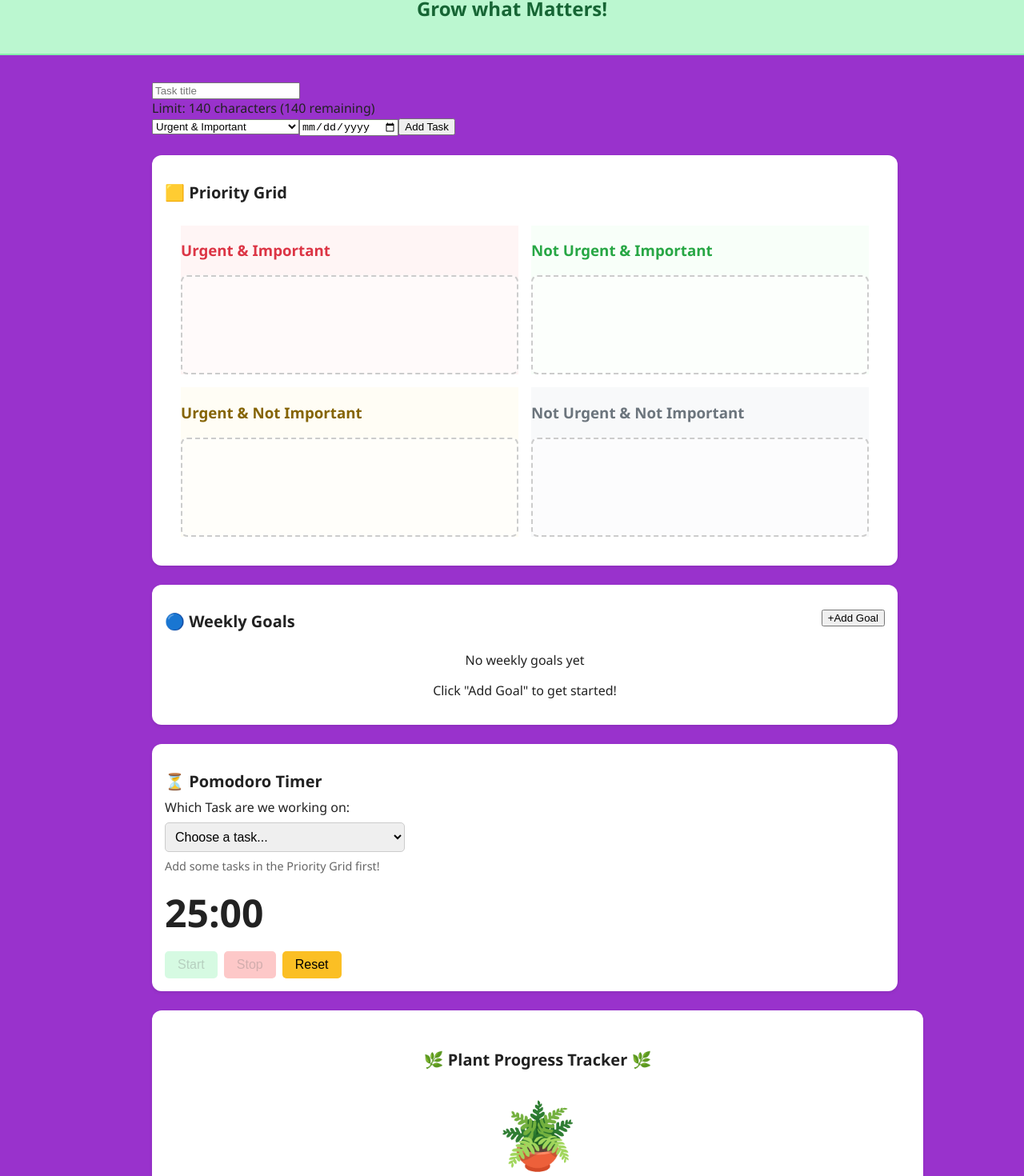
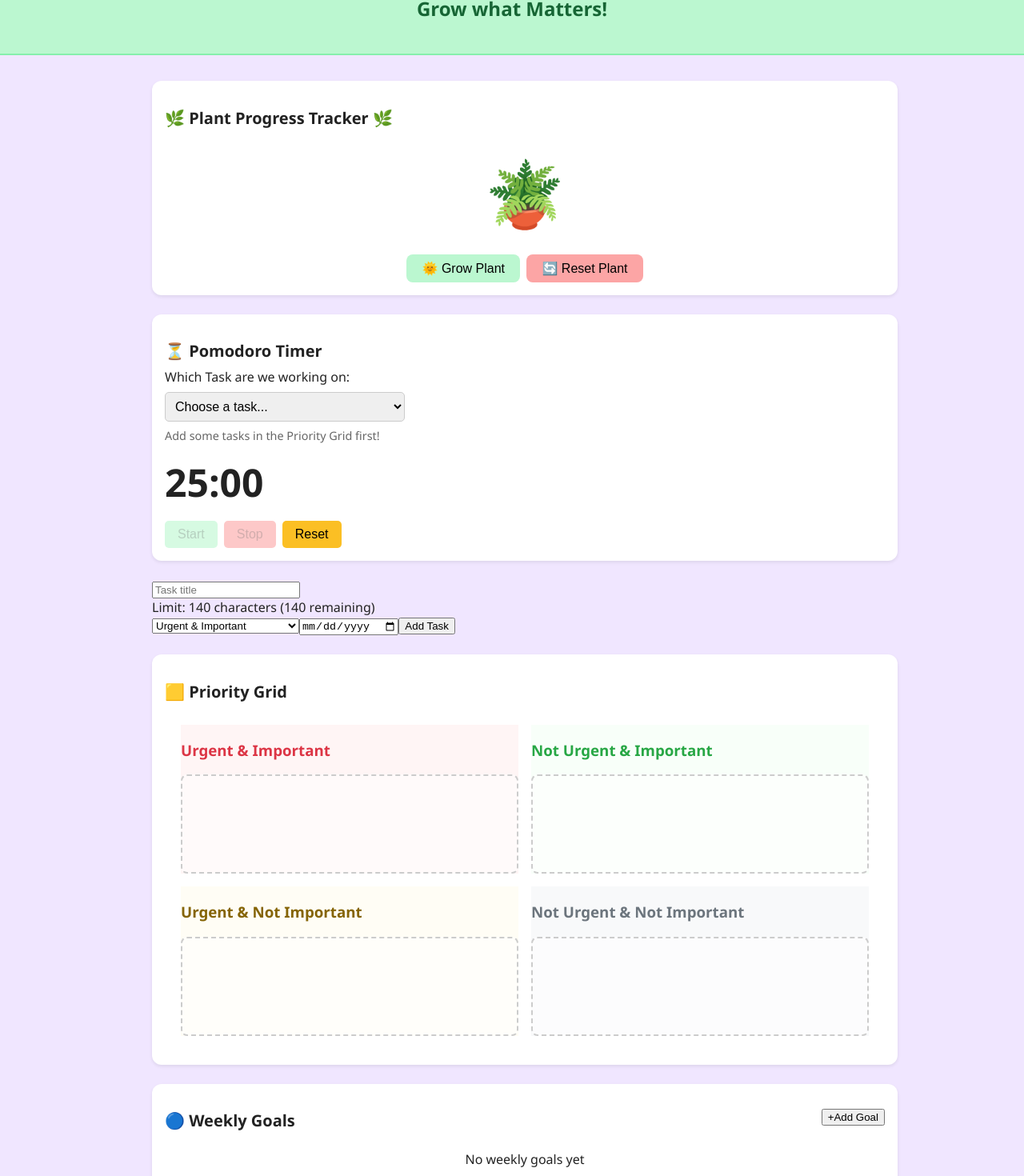
Before and after one commit to chknutson/JoC-Timer, a React (Vite) app: page / in a window 1280 px wide. Shown: the part 79-1549 px from the top of the page at 80% size. Built offline with nearby package versions, Linux system fonts and the light colour scheme.

Commit message:
Moved plant and timer containers to the top.  Made plant container same length as the rest of the containers.  Changed background color.

```diff
--- a/src/App.css
+++ b/src/App.css
@@ -1,7 +1,7 @@
 /* Reset + base styles */
 body {
   font-family: "Segoe UI", Tahoma, Geneva, Verdana, sans-serif;
-  background: #f9fafb;
+  background: #f0e6ff; /* Light lavender background - matching index.css */
   margin: 0;
   padding: 0;
   color: #222;
--- a/src/App.tsx
+++ b/src/App.tsx
@@ -1,6 +1,5 @@
 import "./App.css";
 import { Toaster } from "react-hot-toast";
-
 
 import Header from "./components/Header";
 import PriorityGrid from "./components/PriorityGrid";
@@ -13,11 +12,11 @@ export default function App() {
     <div className="app">
       <Header />
       <main>
+        <Plant />
+        <Timer />
         <PriorityGrid />
         <Toaster position="top-center" reverseOrder={false} />
         <GoalTracker />
-        <Timer />
-        <Plant />
       </main>
     </div>
   );
--- a/src/components/Plant.tsx
+++ b/src/components/Plant.tsx
@@ -19,15 +19,18 @@ export default function Plant() {
   };
 
   return (
-    <section style={{ textAlign: "center", padding: "2rem" }}>
+    <section>
       <h2>🌿 Plant Progress Tracker 🌿</h2>
 
       {/* Display the current stage */}
-      <div style={{ fontSize: "5rem", margin: "1.5rem 0" }}>
+      <div
+        style={{ fontSize: "5rem", margin: "1.5rem 0", textAlign: "center" }}
+      >
         {plantStages[stage]}
       </div>
 
       {/* Test buttons */}
+      <div style={{ textAlign: "center" }}>
         <button
           onClick={growPlant}
           style={{
@@ -56,6 +59,7 @@ export default function Plant() {
         >
           🔄 Reset Plant
         </button>
+      </div>
     </section>
   );
 }
--- a/src/index.css
+++ b/src/index.css
@@ -3,12 +3,12 @@
 @tailwind utilities;
 
 body {
-  background-color: #9932CC !important;
+  background-color: #f0e6ff !important;
   margin: 0;
   padding: 0;
   min-height: 100vh;
 }
 
 html {
-  background-color: #9932CC !important;
+  background-color: #f0e6ff !important;
 }
```
Lines whose indentation alone changed are shown as unchanged.
